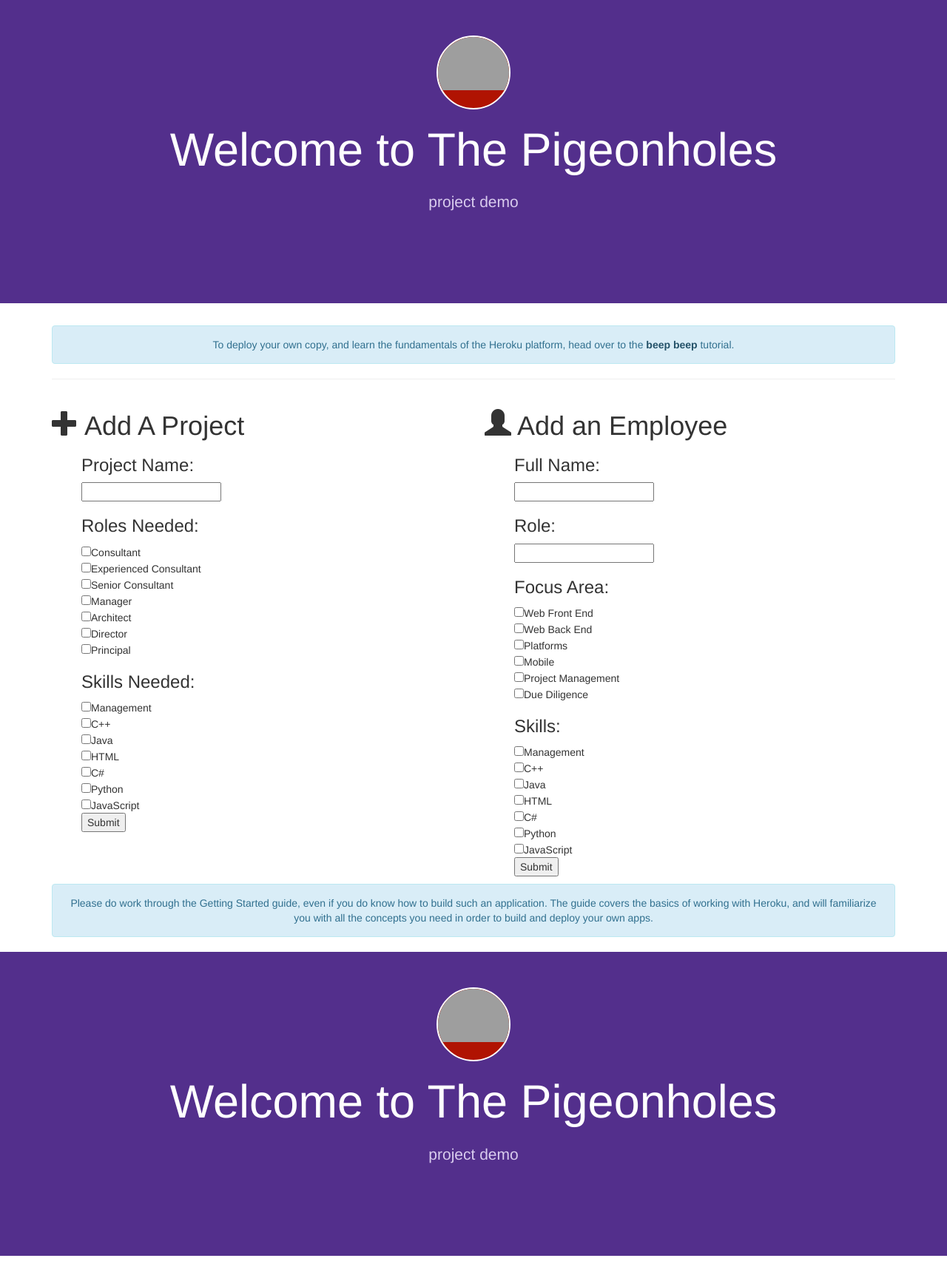
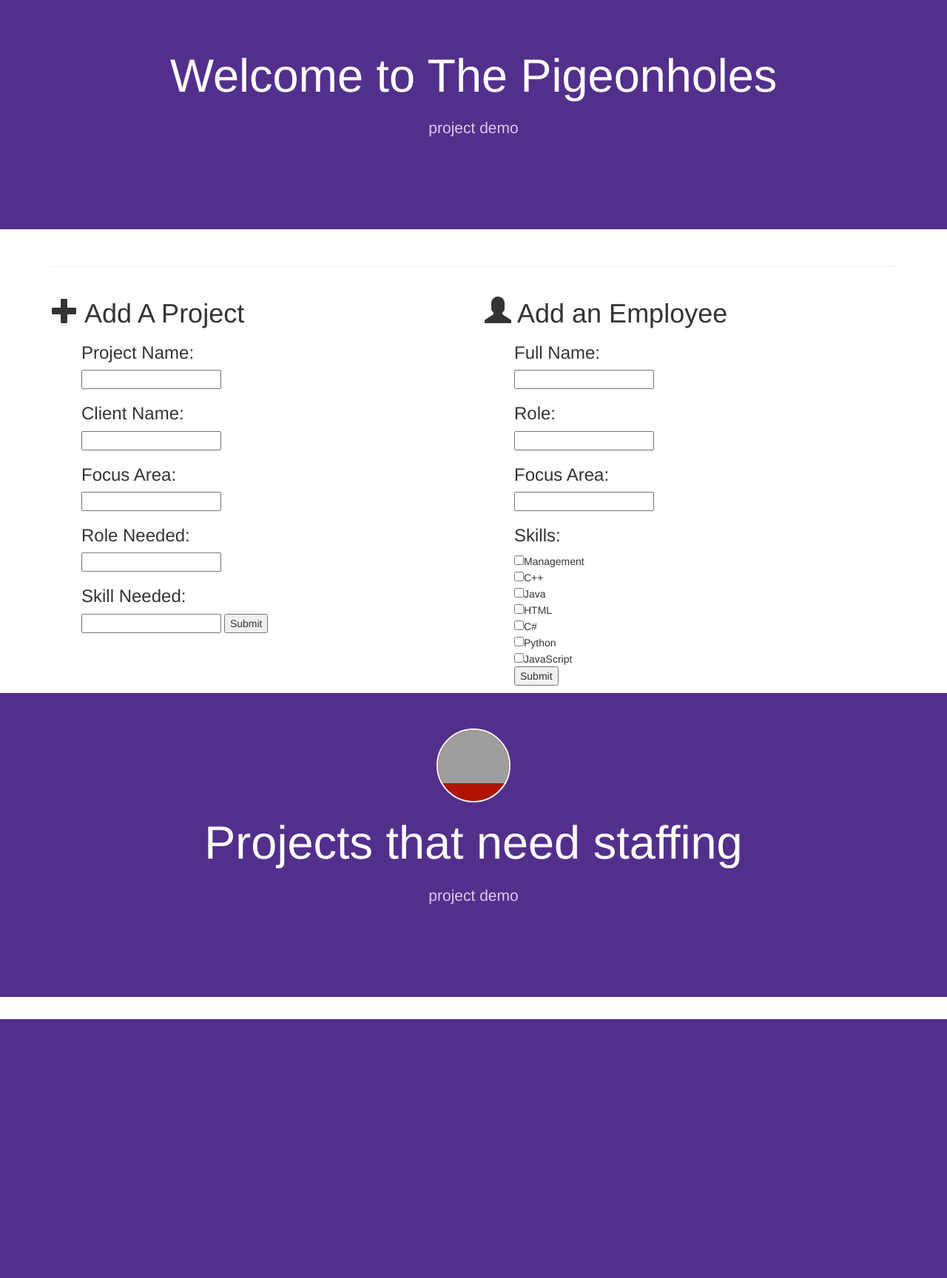
Before and after one commit to itingtu2/pigeonsNode, a Node server app: page / in a window 1280 px wide. Shown: the part 77-1805 px from the top of the page at 74% size. After the commit the page ends 1455 px from the top, so only its background shows below. Run offline with Node 20, Linux system fonts and the light colour scheme; some libraries are stand-ins or nearby versions; grey boxes are pictures that could not be loaded.

Commit message:
before we try merging with data

```diff
--- a/views/pages/index.ejs
+++ b/views/pages/index.ejs
@@ -10,9 +10,6 @@
 
 <div class="jumbotron text-center">
   <div class="container">
-    <a href="/" class="lang-logo">
-      <img src="https://upload.wikimedia.org/wikipedia/en/5/52/West_Monroe_Partners_Logo.jpg">
-    </a>
     <h1>Welcome to The Pigeonholes</h1>
     <p>project demo</p>
     <!--<a type="button" class="btn btn-lg btn-default" href="https://devcenter.heroku.com/articles/getting-started-with-nodejs"><span class="glyphicon glyphicon-flash"></span> Getting Started with Node</a> -->
@@ -20,9 +17,6 @@
   </div>
 </div>
 <div class="container">
-  <div class="alert alert-info text-center" role="alert">
-    To deploy your own copy, and learn the fundamentals of the Heroku platform, head over to the <a href="hello.h" class="alert-link">beep beep</a> tutorial.
-  </div>
   <hr>
   <div class="row">
     <div class="col-md-6">
@@ -32,9 +26,33 @@
         <form>
           <h3>Project Name:</h3>
           <input type="text" name="project">
-          <h3>Roles Needed:</h3>
 
-          <form action="/action_page.php">
+          <h3>Client Name:</h3>
+          <input type="text" name="project">
+
+          <h3>Focus Area:</h3>
+          <input type="text" name="focus">
+            <datalist id="focus areas">
+              <option value="Web Front End">
+              <option value="Web Back End">
+              <option value="Platforms">
+              <option value="Mobile">
+              <option value="Project Management">
+              <option value="Due Diligence">
+            </datalist>
+
+          <h3>Role Needed:</h3>
+          <input type="text" name="role">
+            <datalist id="roles">
+              <option value="Consultant">
+              <option value="Experienced Consultant">
+              <option value="Manager">
+              <option value="Architect">
+              <option value="Director">
+              <option value="Principal">
+            </datalist>
+
+         <!-- <form action="/action_page.php">
           <input type="checkbox" name="role1" value="Consultant">Consultant<br>
           <input type="checkbox" name="role2" value="Experienced Consultant">Experienced Consultant<br>
           <input type="checkbox" name="role3" value="Senior Consultant">Senior Consultant<br>
@@ -42,11 +60,21 @@
           <input type="checkbox" name="role5" value="Architect">Architect<br>
           <input type="checkbox" name="role6" value="Director">Director<br>
           <input type="checkbox" name="role6" value="Principal">Principal<br>
+          -->
 
+          <h3>Skill Needed:</h3>
+          <input type="text" name="role">
+            <datalist id="roles">
+              <option value="Management">
+              <option value="C++">
+              <option value="Java">
+              <option value="HTML">
+              <option value="C#">
+              <option value="Python">
+              <option value="JavaScript">
+            </datalist>
 
-          <h3>Skills Needed:</h3>
-
-          <form action="/action_page.php">
+          <!--<form action="/action_page.php">
           <input type="checkbox" name="skill1" value="Management">Management<br>
           <input type="checkbox" name="skill2" value="C++">C++<br>
           <input type="checkbox" name="skill3" value="Java">Java<br>
@@ -54,7 +82,7 @@
           <input type="checkbox" name="skill5" value="C#">C#<br>
           <input type="checkbox" name="skill6" value="Python">Python<br>
           <input type="checkbox" name="skill6" value="JavaScript">JavaScript<br>
-
+          -->
 
           <input type="submit">
         </form>
@@ -67,7 +95,7 @@
     <div class="col-md-6">
       <h1><span class="glyphicon glyphicon-user"></span> Add an Employee</h1>
       <ul>
-        <form>
+        <form name = "insert_proj_form">
 
           <h3> Full Name:</h3>
           <input type="text" name="fullname">
@@ -76,13 +104,15 @@
           <input type="text" name="role">
 
           <h3>Focus Area:</h3>
-          <form action="/action_page.php">
-          <input type="checkbox" name="focus1" value="Web Front End">Web Front End<br>
-          <input type="checkbox" name="focus2" value="Web Back End">Web Back End<br>
-          <input type="checkbox" name="focus3" value="Platforms">Platforms<br>
-          <input type="checkbox" name="focus4" value="Mobile">Mobile<br>
-          <input type="checkbox" name="focus5" value="Project Management">Project Management<br>
-          <input type="checkbox" name="focus6" value="Due Diligence">Due Diligence<br>
+          <input type="text" name="focus">
+            <datalist id="focus areas">
+              <option value="Web Front End">
+              <option value="Web Back End">
+              <option value="Platforms">
+              <option value="Mobile">
+              <option value="Project Management">
+              <option value="Due Diligence">
+            </datalist>
 
 
           <h3>Skills:</h3>
@@ -96,14 +126,41 @@
           <input type="checkbox" name="skill6" value="JavaScript">JavaScript<br>
 
 
-          <input type="submit">
+          <button type="button" id = "submit_proj_form">
+          Submit
+          </button>
         </form>
+        <script type = "text/javaspcript"  src="https://ajax.googleapis.com/ajax/libs/jquery/1.4.3/jquery.min.js"></script>
+                   <script type="application/javascript">
+
+                        document.getElementById("submit_proj_form").addEventListener("click", submit)
+                       function submit()
+                       {
+                           var form = document.forms['insert_proj_form']
+                           var inputs=form.getElementsByTagName('input')
+                           var data = {}
+                           for(var i = 0; i<inputs.length; i++)
+                           {
+                               var input = inputs[i]
+                               data[input.name] = input.value
+                           }
+                            $.ajax({
+                               type:'POST',
+                               data: JSON.stringify(data),
+                               url: '/insertProj',
+                               dataType: 'json',
+                               contentType: 'application/json; charset=UTF-8',
+                               success:success(data)
+                            })
+                       }
+                       function success(data) {
+                           console.log('Success: ', data)
+                       }
+
+                    </script>
       </ul>
     </div>
   </div> <!-- row -->
-   <div class="alert alert-info text-center" role="alert">
-    Please do work through the Getting Started guide, even if you do know how to build such an application.  The guide covers the basics of working with Heroku, and will familiarize you with all the concepts you need in order to build and deploy your own apps.
-  </div>
 </div>
 
 <div class="jumbotron text-center">
@@ -111,7 +168,7 @@
     <a href="/" class="lang-logo">
       <img src="https://upload.wikimedia.org/wikipedia/en/5/52/West_Monroe_Partners_Logo.jpg">
     </a>
-    <h1>Welcome to The Pigeonholes</h1>
+    <h1>Projects that need staffing</h1>
     <p>project demo</p>
     <!--<a type="button" class="btn btn-lg btn-default" href="https://devcenter.heroku.com/articles/getting-started-with-nodejs"><span class="glyphicon glyphicon-flash"></span> Getting Started with Node</a> -->
     <!-- <a type="button" class="btn btn-lg btn-primary" href="https://github.com/heroku/node-js-getting-started"><span class="glyphicon glyphicon-download"></span> Source on GitHub</a> -->
```
